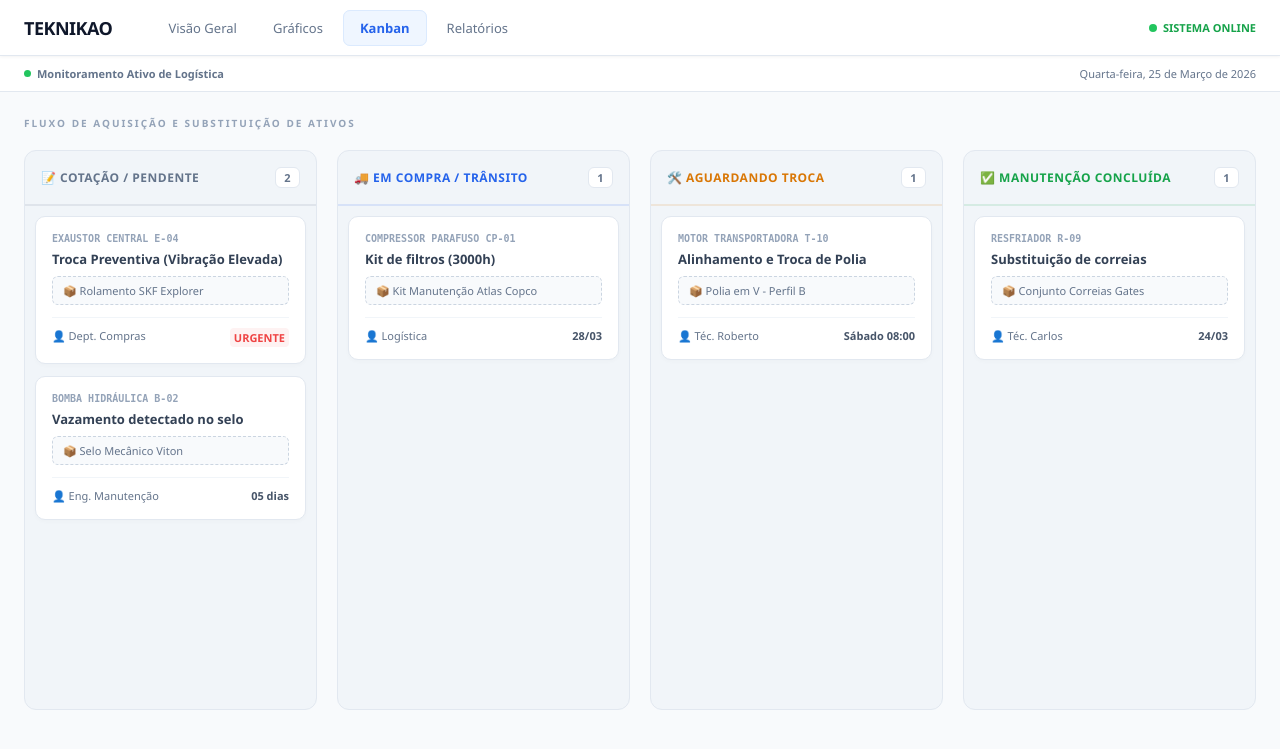
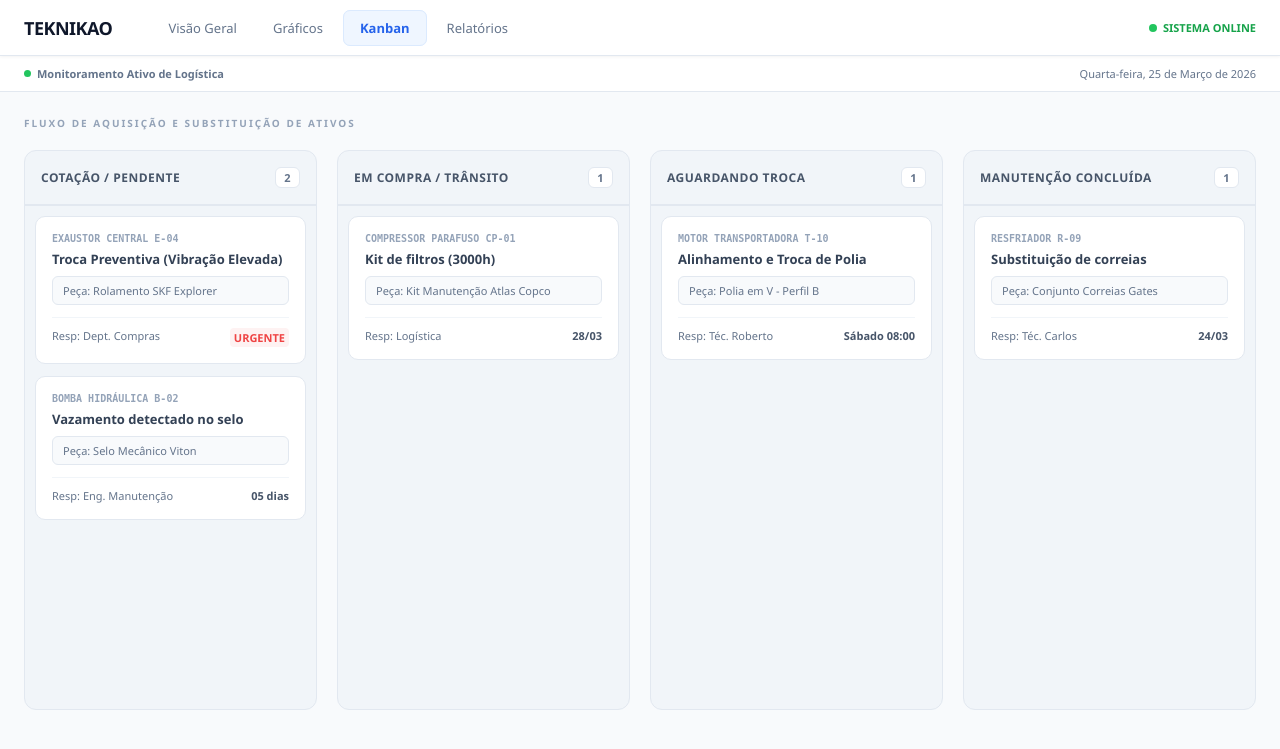
Before and after one commit to fenrir-mack/Hackton, a Django app: template Backend/manutencao/templates/manutencao/kanban.html in a window 1280 px wide. Shown: the top 749 px of the page. Run offline with Django 5.2, Linux system fonts and the light colour scheme; the template is opened without the code that fills it, so the values that code supplies are empty.

Commit message:
alteracoes do gustavo

```diff
--- a/Backend/manutencao/templates/manutencao/kanban.html
+++ b/Backend/manutencao/templates/manutencao/kanban.html
@@ -15,7 +15,7 @@
     min-height: 100vh;
   }
 
-  /* Topbar Sincronizada */
+  /* Topbar */
   #topbar {
     position: sticky; top: 0; z-index: 200;
     background: #ffffff; border-bottom: 1px solid #e2e8f0;
@@ -32,11 +32,9 @@
   .tab-link:hover { color: #0f172a; background: #f1f5f9; }
   .tab-link.active { color: #2563eb; background: #eff6ff; border: 1px solid #dbeafe; font-weight: 700; }
 
-  /* Status Online */
   .status-online { font-size: 11px; color: #16a34a; font-weight: 700; display: flex; align-items: center; gap: 6px; }
   .status-online span { display: inline-block; width: 8px; height: 8px; background: #22c55e; border-radius: 50%; }
 
-  /* Sub-header com Monitoramento */
   .sub-bar {
     padding: 10px 24px; background: #ffffff; border-bottom: 1px solid #e2e8f0;
     display: flex; align-items: center; justify-content: space-between;
@@ -58,7 +56,6 @@
     display: flex;
     flex-direction: column;
   }
-  .kb-col.drag-over { background: #e2e8f0; border-color: #cbd5e1; }
 
   .kb-col-header {
     padding: 16px;
@@ -69,6 +66,8 @@
     align-items: center;
     text-transform: uppercase;
     letter-spacing: 0.5px;
+    color: #475569; /* Cor Neutra */
+    border-bottom: 2px solid #e2e8f0;
   }
   .kb-count { background: #ffffff; color: #64748b; border: 1px solid #e2e8f0; border-radius: 6px; padding: 2px 8px; font-size: 11px; }
 
@@ -82,14 +81,12 @@
     margin-bottom: 12px;
     cursor: grab;
     transition: all 0.2s;
-    box-shadow: 0 2px 4px rgba(0,0,0,0.02);
   }
-  .kb-card:hover { border-color: #3b82f6; transform: translateY(-2px); box-shadow: 0 4px 12px rgba(0,0,0,0.05); }
-  .kb-card:active { cursor: grabbing; }
+  .kb-card:hover { border-color: #cbd5e1; transform: translateY(-1px); }
 
   .kb-machine { font-size: 10px; color: #94a3b8; margin-bottom: 6px; font-family: monospace; font-weight: 700; text-transform: uppercase; }
   .kb-task { font-size: 13px; color: #334155; font-weight: 600; margin-bottom: 8px; line-height: 1.4; }
-  .kb-part { font-size: 11px; color: #64748b; background: #f8fafc; padding: 6px 10px; border-radius: 6px; border: 1px dashed #cbd5e1; margin-bottom: 12px; display: inline-block; width: 100%;}
+  .kb-part { font-size: 11px; color: #64748b; background: #f8fafc; padding: 6px 10px; border-radius: 6px; border: 1px solid #e2e8f0; margin-bottom: 12px; display: inline-block; width: 100%;}
 
   .kb-meta {
     display: flex;
@@ -134,10 +131,10 @@
 
 <script>
 const COLUMNS = {
-  cotacao:     { label:"Cotação / Pendente", color:"#64748b", icon:"📝" },
-  compra:      { label:"Em Compra / Trânsito", color:"#2563eb", icon:"🚚" },
-  substituicao: { label:"Aguardando Troca",    color:"#d97706", icon:"🛠️" },
-  finalizado:  { label:"Manutenção Concluída", color:"#16a34a", icon:"✅" },
+  cotacao:     { label:"Cotação / Pendente" },
+  compra:      { label:"Em Compra / Trânsito" },
+  substituicao: { label:"Aguardando Troca" },
+  finalizado:  { label:"Manutenção Concluída" },
 };
 
 let KB_DATA = {
@@ -167,8 +164,8 @@ function renderBoard() {
     const colEl = document.createElement('div');
     colEl.className = 'kb-col';
     colEl.innerHTML = `
-      <div class="kb-col-header" style="color:${colCfg.color}; border-bottom: 2px solid ${colCfg.color}20">
-        <span>${colCfg.icon} ${colCfg.label}</span>
+      <div class="kb-col-header">
+        <span>${colCfg.label}</span>
         <span class="kb-count">${cards.length}</span>
       </div>
       <div class="kb-cards-container" data-status="${colKey}"></div>
@@ -186,9 +183,9 @@ function renderBoard() {
       cardEl.innerHTML = `
         <div class="kb-machine">${card.machine}</div>
         <div class="kb-task">${card.task}</div>
-        <div class="kb-part">📦 ${card.part}</div>
+        <div class="kb-part">Peça: ${card.part}</div>
         <div class="kb-meta">
-          <span class="kb-who">👤 ${card.who}</span>
+          <span class="kb-who">Resp: ${card.who}</span>
           <span class="kb-due ${isUrgent ? 'priority-high' : ''}">${card.due}</span>
         </div>
       `;
```
Also changed, not shown: Backend/manutencao/templates/manutencao/relatorios.html (+11 -8 lines), Backend/manutencao/templates/manutencao/visao_geral.html (+21 -25 lines).
